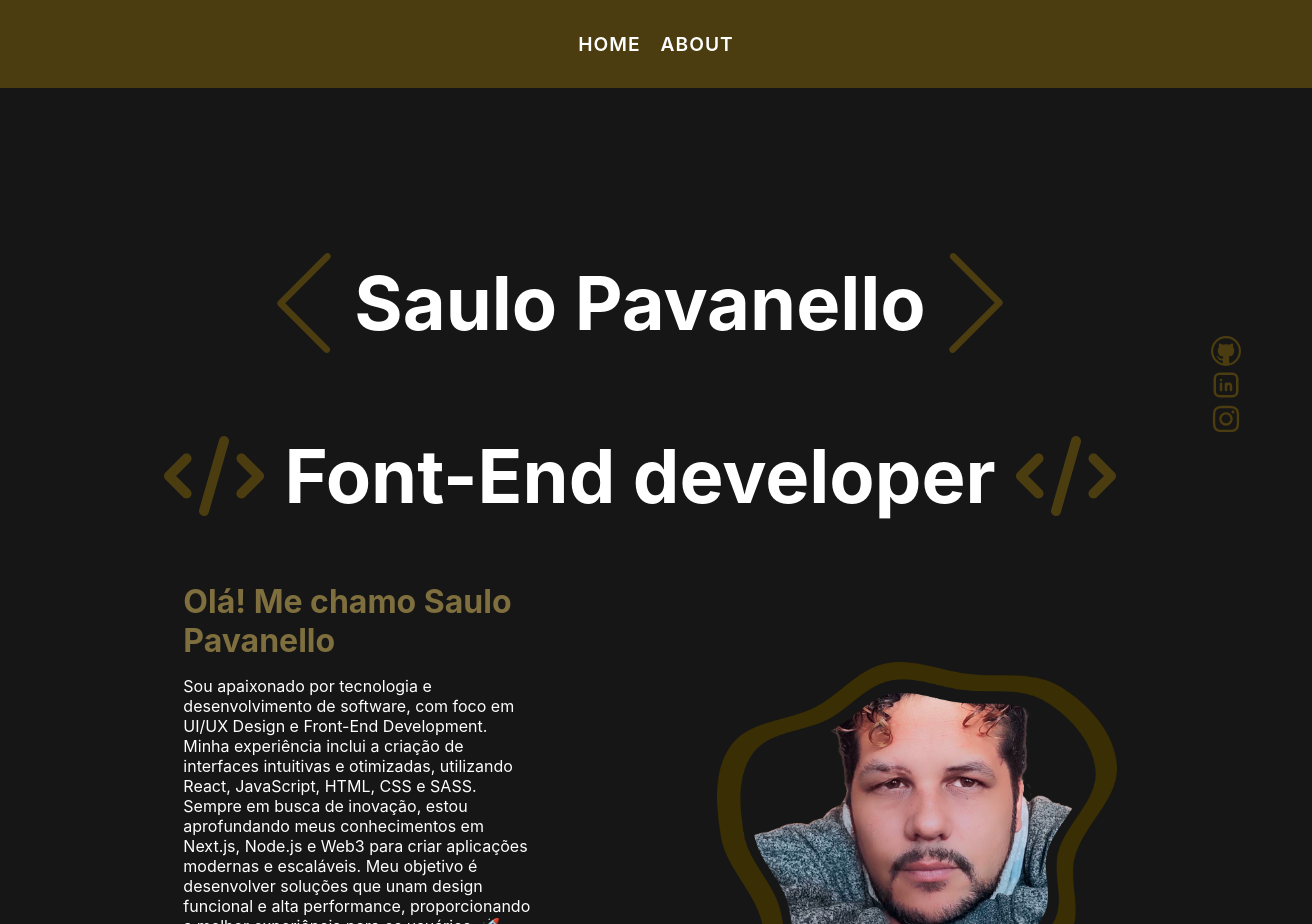
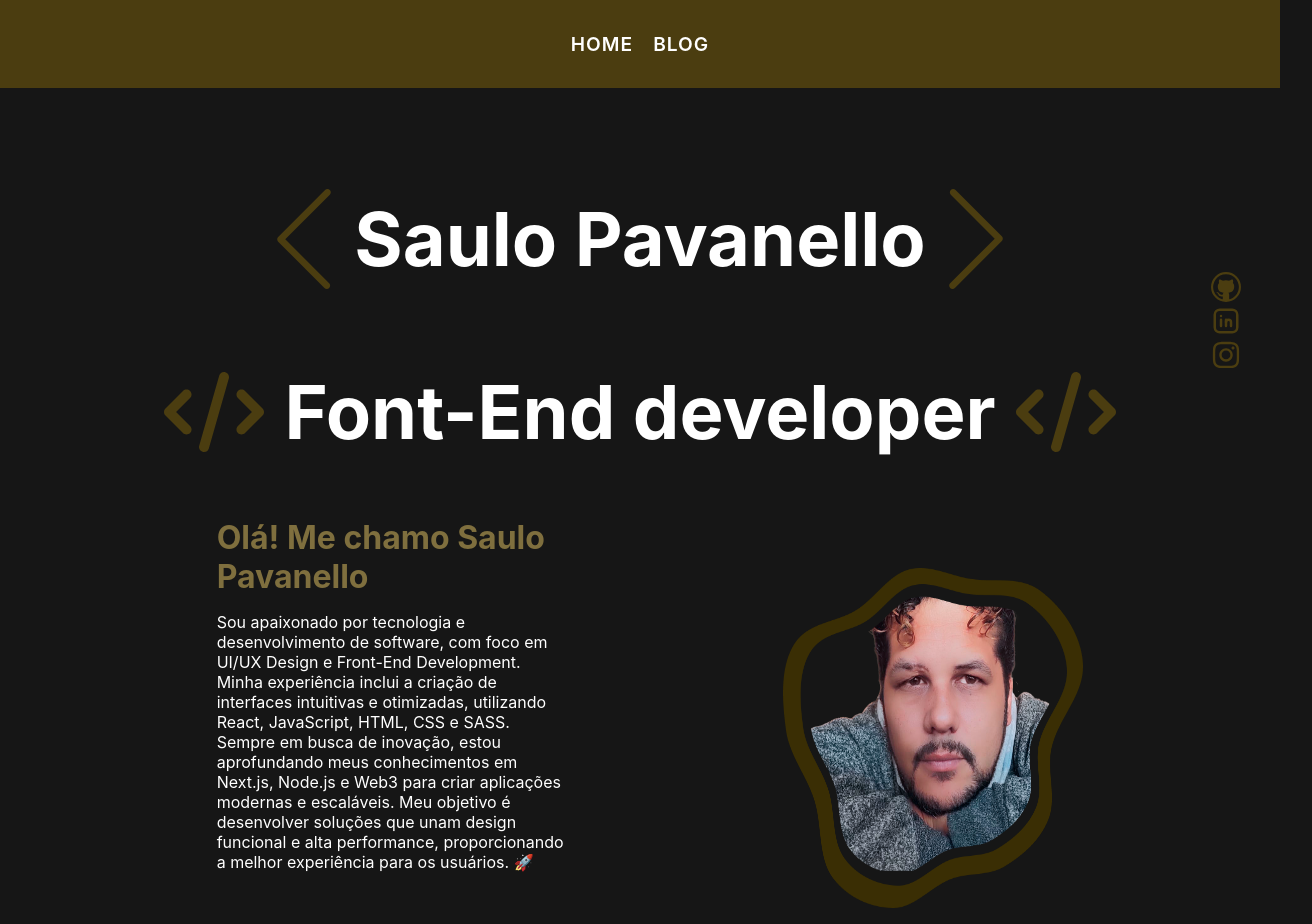
Before and after one commit to MxSGameJPS/portifolio2025-react, a React (Create React App) app: page / in a window 1280 px wide. Shown: the top 924 px of the page, 1312 px wide, since content can reach past the window. Built offline with nearby package versions, Linux system fonts and the light colour scheme.

Commit message:
ajustar estilos e links nos componentes de contato, footer e navegação

```diff
--- a/src/Componentes/Contatos/Contatos.css
+++ b/src/Componentes/Contatos/Contatos.css
@@ -1,6 +1,10 @@
 .contatos {
     text-align: center;
     color: #fff;
+}
+
+.contatos span {
+    margin-top: 10px;
 }
 
 .contatos h2 {
--- a/src/Componentes/Contatos/index.js
+++ b/src/Componentes/Contatos/index.js
@@ -11,23 +11,21 @@ const Contatos = () => {
                 <ul>
                     <li>
                         <MdOutlineMail size={30} />
-                        <span>Email</span>
-                        <p>mxsgamejps@gmail.com</p>
+                        <span>mxsgamejps@gmail.com</span>
+
                     </li>
                     <li>
-                        <RiLinkedinBoxFill size={30} />
+                        {/* <RiLinkedinBoxFill size={30} /> */}
+                        <a href="https://www.linkedin.com/in/saulopavanello/" target="_blank" rel="noreferrer"><RiLinkedinBoxFill size={30} /></a>
                         <span>LinkedIn</span>
-                        <a href="https://www.linkedin.com/in/saulopavanello/" target="_blank" rel="noreferrer"><p>Linkedin</p></a>
                     </li>
                     <li>
-                        <FaGithub size={30} />
+                        <a href="https://github.com/MxSGameJPS" target="_blank" rel="noreferrer"><FaGithub size={30} /></a>
                         <span>GitHub</span>
-                        <a href="https://github.com/MxSGameJPS" target="_blank" rel="noreferrer"><p>GitHub</p></a>
                     </li>
                     <li>
                         <IoLogoWhatsapp size={30} />
-                        <span>WhatsApp</span>
-                        <p>+55 51 99339-2983</p>
+                        <span>+55 51 99339-2983</span>
                     </li>
                 </ul>
             </div>
--- a/src/Componentes/Footer/Footer.css
+++ b/src/Componentes/Footer/Footer.css
@@ -1,7 +1,15 @@
 .footer {
+    display: flex;
     text-align: center;
     color: #FFF;
     padding: 20px;
-    margin-top: 50px;
+    margin: 50px 0 0 0;
     background-color: #4B3D10;
+
+
 }
+
+.footer p {
+    margin: 0 auto;
+    width: 100%;
+}
--- a/src/Componentes/Nav/Nav.css
+++ b/src/Componentes/Nav/Nav.css
@@ -4,7 +4,7 @@
     padding: 1rem;
     background-color: #4B3D10;
     margin: 0;
-    width: 100%;
+
 }
 
 .navbar ul {
--- a/src/Componentes/Nav/index.js
+++ b/src/Componentes/Nav/index.js
@@ -5,7 +5,7 @@ const Nav = () => {
         <nav className="navbar">
             <ul>
                 <li><a href="#home">Home</a></li>
-                <li><a href="#about">About</a></li>
+                <li><a href="#about">Blog</a></li>
             </ul>
         </nav>
     );
--- a/src/Componentes/SobreMim/SobreMim.css
+++ b/src/Componentes/SobreMim/SobreMim.css
@@ -20,6 +20,6 @@
 }
 
 .sobre-mim img {
-    width: 400px;
-    margin-top: 100px;
+    width: 300px;
+    margin-top: 70px;
 }
--- a/src/Componentes/header/header.css
+++ b/src/Componentes/header/header.css
@@ -10,7 +10,7 @@
 .container {
     display: flex;
     flex-direction: column;
-    margin-top: 10%;
+    margin-top: 5%;
     position: relative;
 }
 
```
